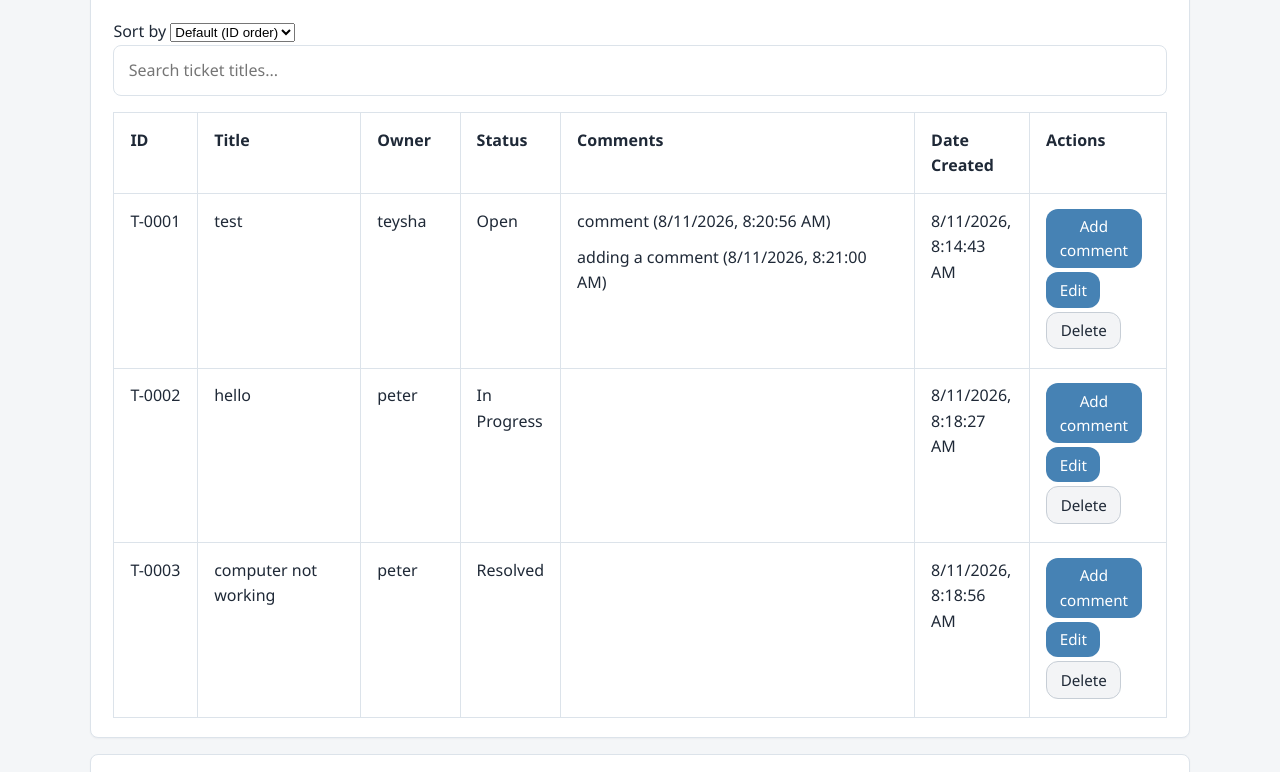
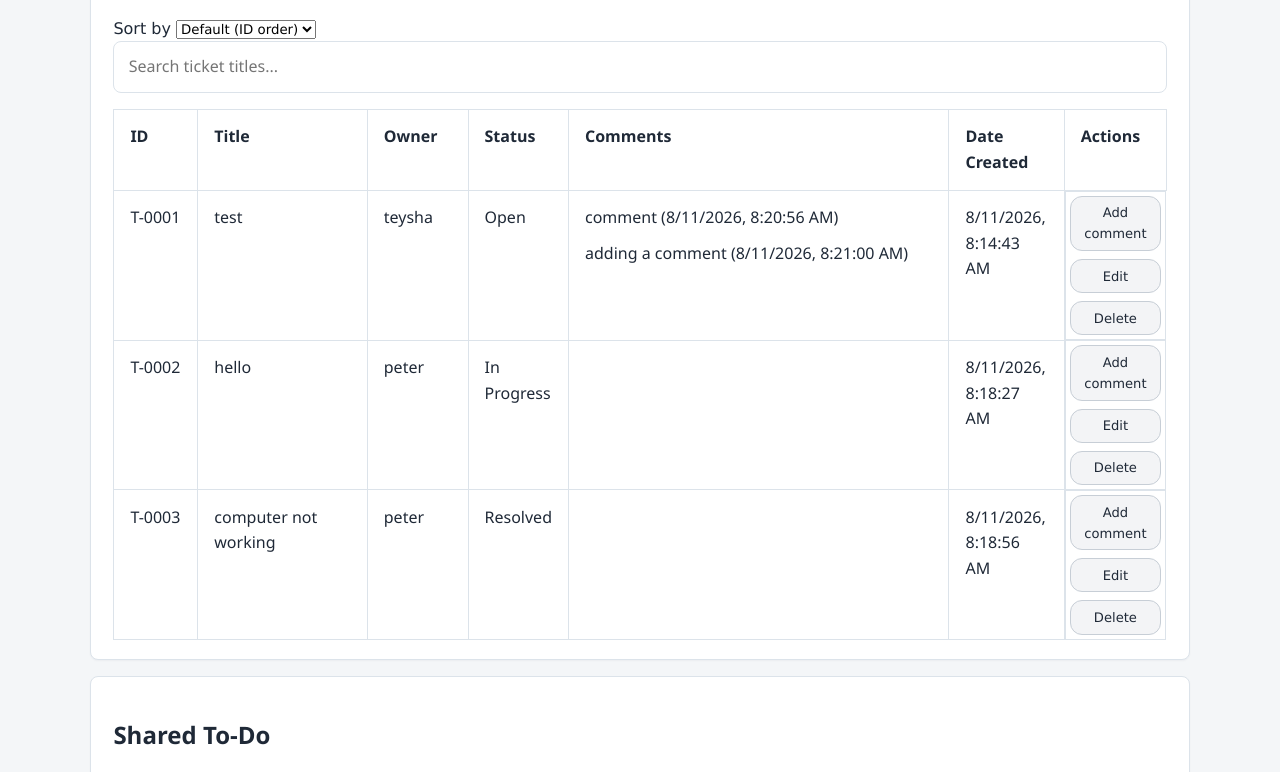
Before and after one commit to teysha-h/intern-workspace, a plain HTML site: page index.html in a window 1280 px wide. Shown: the part 325-1097 px from the top of the page. Drawn offline with Linux system fonts and the light colour scheme.

Commit message:
Webpage and ticket tracker style updated

```diff
--- a/styles.css
+++ b/styles.css
@@ -201,6 +201,13 @@ section {
   box-sizing: border-box;
 }
 
+/* Sorter (sort form) should use Verdana like other controls */
+.tickets-sort,
+.tickets-sort label,
+.tickets-sort select {
+  font-family: Verdana, Geneva, sans-serif;
+}
+
 
 .ticket-form {
   display: grid;
@@ -279,9 +286,9 @@ section {
 }
 
 .ticket-form-actions .new-ticket-btn {
-  background: #dfe3e8;
-  color: #1f2937;
-  border: 1px solid #c7ced6;
+  background: #4863A0;
+  color: #ffffff;
+  border: 1px solid rgba(0,0,0,0.08);
   border-radius: 12px;
   font: inherit;
   font-size: 0.95rem;
@@ -292,7 +299,18 @@ section {
 }
 
 .ticket-form-actions .new-ticket-btn:hover {
-  background: #d2d7dd;
+  background: #3b4f87;
+}
+
+/* Target the tickets header 'New Ticket' button specifically */
+.tickets-header .new-ticket-btn {
+  background: #4863A0;
+  color: #ffffff;
+  border: 1px solid rgba(0,0,0,0.08);
+}
+
+.tickets-header .new-ticket-btn:hover {
+  background: #3b4f87;
 }
 
 .ticket-table input,
@@ -316,7 +334,23 @@ section {
   margin-right: 0.5rem;
   margin-bottom: 0.25rem;
   padding: 0.35rem 0.85rem;
-  background: #4682b4;
+  background: #4863A0;
+  color: #ffffff;
+  border: none;
+  border-radius: 12px;
+  font: inherit;
+  font-size: 0.95rem;
+  display: inline-flex;
+  align-items: center;
+  justify-content: center;
+  text-align: center;
+}
+
+.ticket-action-btn {
+  margin-right: 0.5rem;
+  margin-bottom: 0.25rem;
+  padding: 0.35rem 0.85rem;
+  background: #4863A0;
   color: #ffffff;
   border: none;
   border-radius: 12px;
@@ -329,7 +363,51 @@ section {
 }
 
 .ticket-action-btn:hover {
-  background: #3a6f95;
+  background: #3b4f87;
+}
+
+.ticket-action-btn.cancel {
+  background: #f3f4f6;
+  color: #1f2937;
+  border: 1px solid #c7ced6;
+}
+
+.ticket-action-btn.cancel:hover {
+  background: #e5e7eb;
+}
+
+/* Make action buttons share the full width of the actions column
+   without increasing row height: distribute horizontally and allow
+   each button to flex evenly. */
+.ticket-table td:last-child {
+  display: flex;
+  flex-direction: column;
+  gap: 0.5rem;
+  align-items: stretch;
+  min-width: 0;
+  padding: 0.25rem;
+}
+.ticket-table td:last-child .ticket-action-btn {
+  flex: 1 1 0;
+  width: 100%;
+  min-width: 0;
+  margin: 0;
+  font-weight: 400;
+}
+.ticket-table td:last-child .ticket-action-btn.cancel {
+  /* keep visual cancel styling but allow it to stretch like others */
+  flex: 1 1 0;
+  font-weight: 400;
+}
+
+/* Make Add comment and Edit (action-column non-cancel buttons) match the Delete (cancel) button color */
+.ticket-table td:last-child .ticket-action-btn:not(.cancel) {
+  background: #f3f4f6;
+  color: #1f2937;
+  border: 1px solid #c7ced6;
+}
+.ticket-table td:last-child .ticket-action-btn:not(.cancel):hover {
+  background: #e5e7eb;
 }
 
 .ticket-action-btn.cancel {
@@ -346,3 +424,15 @@ p {
   color: var(--muted);
   margin-bottom: 0;
 }
+
+/* Button typography adjustments: use Verdana, smaller size, and bold */
+button,
+input[type="button"],
+input[type="submit"],
+.new-ticket-btn,
+.ticket-action-btn,
+.sync-badge {
+  font-family: Verdana, Geneva, sans-serif;
+  font-size: 0.82rem;
+  font-weight: 700;
+}
```
